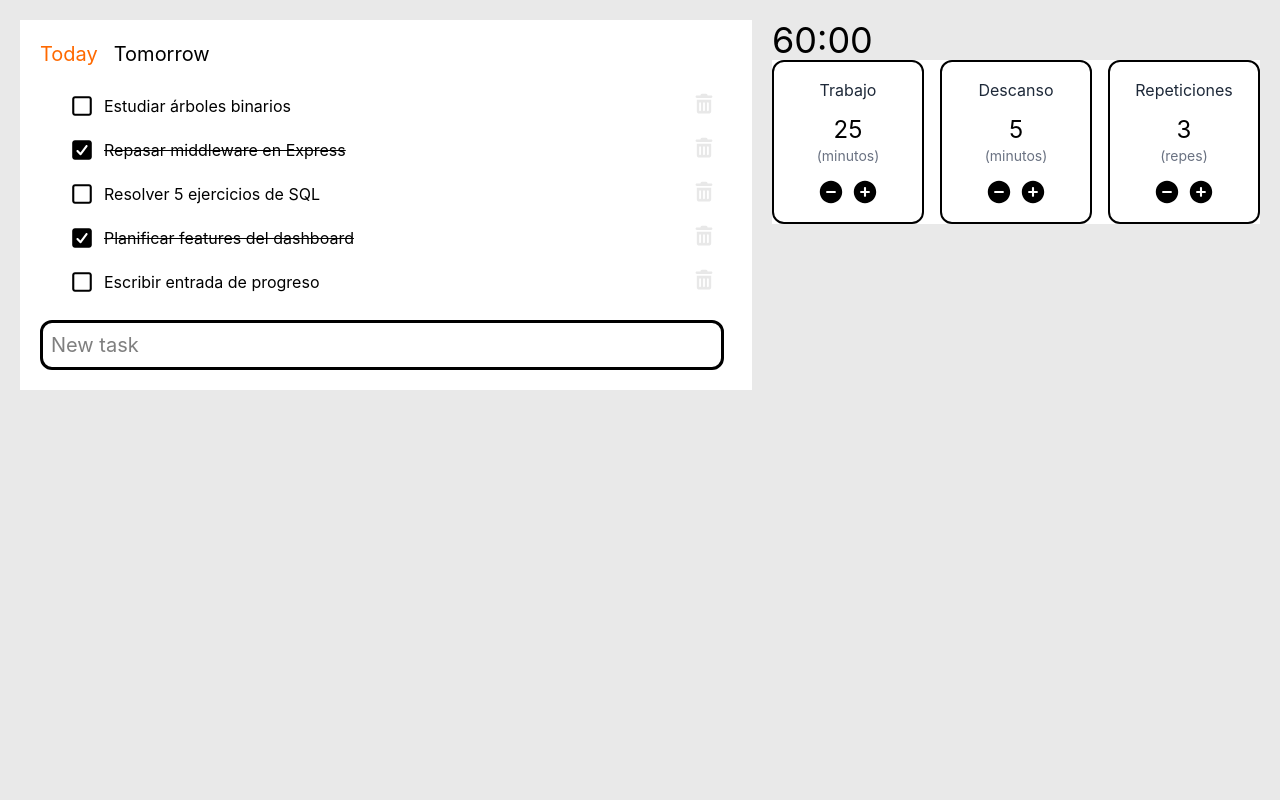
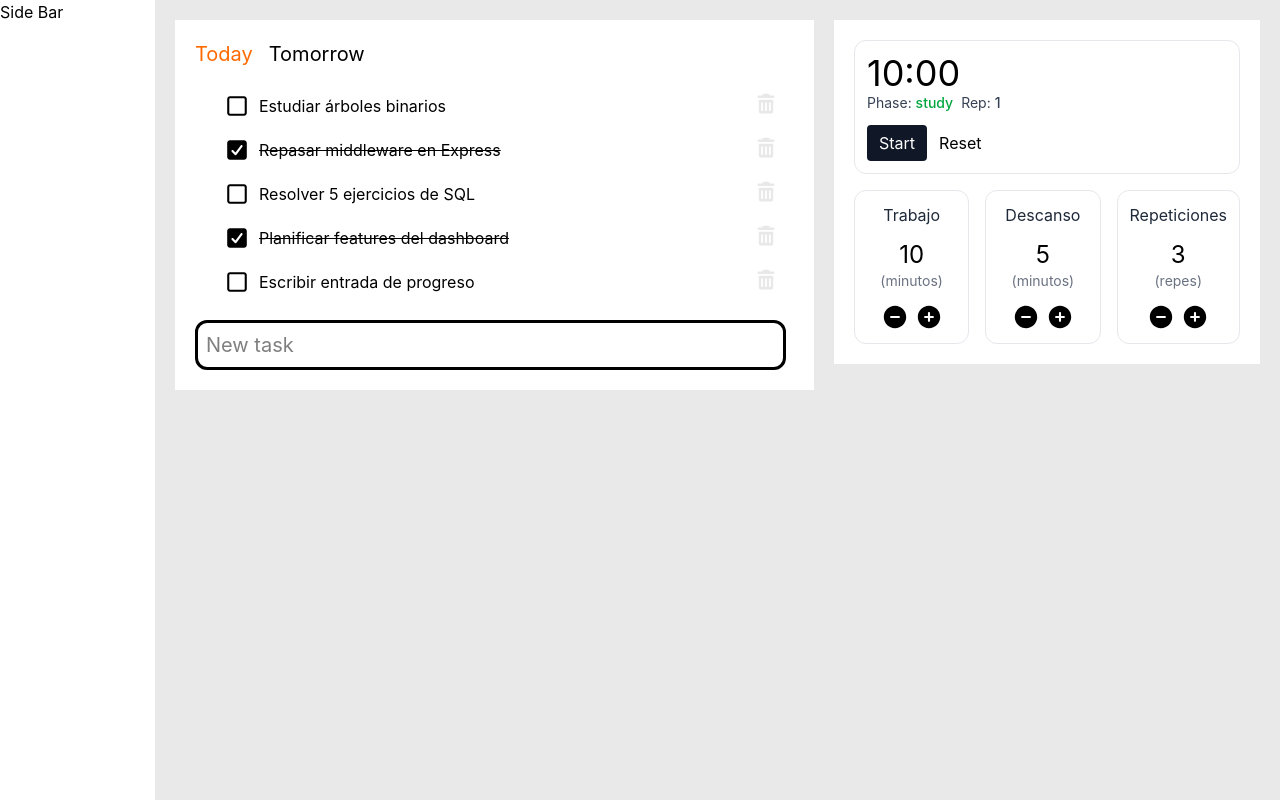
Before and after one commit to s-ricchini/ricchiTracker, a React app in the folder frontend/: page / in a window 1280 px wide. Built offline with nearby package versions, Linux system fonts and the light colour scheme; the HTML template or start-up script is replaced by a standard one.

Commit message:
pomodoro terminado

```diff
--- a/frontend/src/App.jsx
+++ b/frontend/src/App.jsx
@@ -3,17 +3,23 @@ import './App.css'
 import TodoList from './features/todoList/components/TodoList'
 import Pomodoro from './features/pomodoro/components/Pomodoro'
 
+import SideBar from './features/sideBar/SideBar'
 
 function App() {
   return (
-    <div className='flex gap-5 m-5' >
-      <div className='w-3/5'>
-        <TodoList></TodoList>
+    <div className='flex h-screen'>
+      <div className='w-1/8 bg-white'>
+        <SideBar></SideBar>
       </div>
-      <div className='w-2/5'>
-        <Pomodoro></Pomodoro>
+      <div className='flex gap-5 m-5 w-7/8' >
+        <div className='w-3/5'>
+          <TodoList></TodoList>
+        </div>
+        <div className='w-2/5'>
+          <Pomodoro></Pomodoro>
+        </div>
+
       </div>
-
     </div>
   )
 }
--- /dev/null
+++ b/frontend/src/assets/icons/PauseIcon.jsx
@@ -0,0 +1,13 @@
+import { useState } from "react"
+
+function PauseIcon({color,hoverColor,size}){
+
+    const [currentColor,setCurrentColor] = useState(color);
+
+    return(
+        <svg  onMouseEnter={() => {setCurrentColor(hoverColor)}} onMouseLeave={() => {setCurrentColor(color)}} className={`size-${size} hover:cursor-pointer`} xmlns="http://www.w3.org/2000/svg" viewBox="0 0 640 640"><path fill={currentColor} d="M320 576C461.4 576 576 461.4 576 320C576 178.6 461.4 64 320 64C178.6 64 64 178.6 64 320C64 461.4 178.6 576 320 576zM288 256L288 384C288 401.7 273.7 416 256 416C238.3 416 224 401.7 224 384L224 256C224 238.3 238.3 224 256 224C273.7 224 288 238.3 288 256zM416 256L416 384C416 401.7 401.7 416 384 416C366.3 416 352 401.7 352 384L352 256C352 238.3 366.3 224 384 224C401.7 224 416 238.3 416 256z"/></svg>
+    )
+
+}
+
+export default PauseIcon
--- /dev/null
+++ b/frontend/src/assets/icons/StartIcon.jsx
@@ -0,0 +1,14 @@
+import { useState } from "react";
+
+function StartIcon({color,hoverColor,size}){
+
+    const [currentColor,setCurrentColor] = useState(color);
+
+
+    return(
+        <svg onMouseEnter={() => {setCurrentColor(hoverColor)}} onMouseLeave={() => {setCurrentColor(color)}} className={` size-${size} hover:cursor-pointer`} xmlns="http://www.w3.org/2000/svg" viewBox="0 0 640 640"><path fill={currentColor} d="M64 320C64 178.6 178.6 64 320 64C461.4 64 576 178.6 576 320C576 461.4 461.4 576 320 576C178.6 576 64 461.4 64 320zM252.3 211.1C244.7 215.3 240 223.4 240 232L240 408C240 416.7 244.7 424.7 252.3 428.9C259.9 433.1 269.1 433 276.6 428.4L420.6 340.4C427.7 336 432.1 328.3 432.1 319.9C432.1 311.5 427.7 303.8 420.6 299.4L276.6 211.4C269.2 206.9 259.9 206.7 252.3 210.9z"/></svg>
+
+    )
+}
+
+export default StartIcon;
--- a/frontend/src/features/pomodoro/components/ParametroPomodoro.jsx
+++ b/frontend/src/features/pomodoro/components/ParametroPomodoro.jsx
@@ -1,7 +1,7 @@
 import CirclePlus from "../../../assets/icons/CirclePlus";
 import CircleMinus from "../../../assets/icons/CircleMinus"
 
-function ParametroPomodoro({data,contador,setContador}){
+function ParametroPomodoro({data,contador,setContador,reset}){
 
     function incrementCounter(){
         if(contador < data.max){
@@ -12,17 +12,23 @@ function ParametroPomodoro({data,contador,setContador}){
             setContador(0)
         }
 
+        //reinicia el pomodoro
+        reset()
     }
 
     function decrementCounter(){
         if(contador > 0){
             setContador(contador => contador - data.incrementBy)
         }
+
+        //reinicia el pomodoro
+        reset()
+
     }
 
 
     return(
-        <div className="border-2 rounded-xl p-4 flex flex-col items-center justify-center w-1/3 space-y-3">
+        <div className="border border-gray-200 rounded-xl p-3 flex flex-col items-center justify-center w-1/3 space-y-3">
             <h3 className="text-gray-800">{data.title}</h3>
             <div className="flex flex-col items-center">
                 <p className="text-2xl">{contador}</p>
--- a/frontend/src/features/pomodoro/components/Pomodoro.jsx
+++ b/frontend/src/features/pomodoro/components/Pomodoro.jsx
@@ -1,11 +1,15 @@
-import { useState } from "react"
+import {useCallback, useEffect, useState } from "react"
 import ParametroPomodoro from "./ParametroPomodoro"
 import Timer from "./Timer"
+
+//iconos
+import StartIcon from "../../../assets/icons/StartIcon"
+import PauseIcon from "../../../assets/icons/PauseIcon"
 
 function Pomodoro(){
 
     //tiempo de estudio
-    const [study,setStudy] = useState(25)
+    const [study,setStudy] = useState(10)
     const studyData = {title: "Trabajo",unit: "minutos",max:60,incrementBy: 5}
 
     //tiempo de break
@@ -16,15 +20,78 @@ function Pomodoro(){
     const [repes,setRepes] = useState(3)
     const repesData = {title: "Repeticiones",unit: "repes",max:10, incrementBy:1}
 
+
+    const [phase,setPhase] = useState('study')
+
+    const [isRunning,setIsRunning] = useState(false)
+    const [actualTime,setActualTime] = useState(study)
+    const [repsCompleted,setRepsCompleted] = useState(0)
+
+
+    function handlePhaseTransition() {
+        if (phase === 'study') {
+            setPhase('break');
+            setActualTime(breakTime * 60);
+        } else {
+            const nextRep = repsCompleted + 1;
+            if (nextRep >= repes) {
+                reset();
+
+            } else {
+                setRepsCompleted(nextRep);
+                setPhase('study');
+                setActualTime(study * 60);
+            }
+        }
+    }
+
+    function reset() {
+        setIsRunning(false);
+        setPhase('study');
+        setActualTime(study * 60);
+        setRepsCompleted(0);
+    }
+
+    //efecto visual para que cuando se modifica el study el timer lo refleje
+    useEffect(() => {
+        setActualTime(study * 60)
+    },[study])
+
+    // 2. Lógica del Intervalo (Solo resta)
+    useEffect(() => {
+        let interval = null;
+        if (isRunning && actualTime > 0) {
+            interval = setInterval(() => {
+                setActualTime((prev) => prev - 1);
+            }, 1000);
+        }
+        return () => clearInterval(interval);
+    }, [isRunning, actualTime]);
+
+    // 3. Lógica de Cambio de Fase (Se activa cuando el tiempo llega a 0)
+    useEffect(() => {
+        if (actualTime === 0 && isRunning) {
+            handlePhaseTransition();
+        }
+    }, [actualTime, isRunning]);
+
+
     return(
-        <>
-            <Timer secs={3600}></Timer>
-            <div className="flex gap-4 bg-white">
-                <ParametroPomodoro data={studyData} contador={study} setContador={setStudy}></ParametroPomodoro>
-                <ParametroPomodoro data={breakTimeData} contador={breakTime} setContador={setBreakTime}></ParametroPomodoro>
-                <ParametroPomodoro data={repesData} contador={repes} setContador={setRepes}></ParametroPomodoro>
+        <div className="bg-white p-5 space-y-4">
+            <div className="border border-gray-200 rounded-xl p-3 space-y-3">
+                <Timer secs={actualTime} phase={phase} reps ={(repsCompleted + 1)}></Timer>
+                <div className="flex gap-3">
+                    <button onClick={()=>{setIsRunning(prev => !prev)}} className=" py-1.5 px-3 bg-gray-900 text-white rounded hover:bg-amber-500 hover:cursor-pointer"> {isRunning ? "Stop":"Start"}</button>
+                    <button onClick={() => {reset()}} className="hover:cursor-pointer hover:text-amber-500">Reset</button>
+                </div>
             </div>
-        </>
+
+            <div className="flex gap-4">
+                <ParametroPomodoro data={studyData} contador={study} setContador={setStudy} reset={reset}></ParametroPomodoro>
+                <ParametroPomodoro data={breakTimeData} contador={breakTime} setContador={setBreakTime} reset={reset}></ParametroPomodoro>
+                <ParametroPomodoro data={repesData} contador={repes} setContador={setRepes} reset={reset}></ParametroPomodoro>
+            </div>
+        </div>
 
     )
 
--- a/frontend/src/features/pomodoro/components/Timer.jsx
+++ b/frontend/src/features/pomodoro/components/Timer.jsx
@@ -1,4 +1,5 @@
-function Timer({secs}){
+
+function Timer({secs,phase,reps}){
 
     function PrintTime(seconds){
         const minutes = (Math.trunc(seconds / 60)).toString().padStart(2,"0")
@@ -10,7 +11,16 @@ function Timer({secs}){
 
 
     return(
-        <p className="text-4xl">{PrintTime(secs)}</p>
+        <div className="flex flex-col items-baseline">
+            <p className="text-4xl">{PrintTime(secs)}</p>
+
+            <div className="flex gap-2 text-sm text-gray-700">
+                <p>Phase: <span className={phase === "study" ? "text-green-600 font-medium" : "text-red-600 font-medium" }>{phase}</span></p>
+                <p>Rep: <span className="font-medium">{reps}</span></p>
+            </div>
+        </div>
+
+
     )
 
 }
--- /dev/null
+++ b/frontend/src/features/sideBar/SideBar.jsx
@@ -0,0 +1,12 @@
+function SideBar(){
+
+    return(
+        <div className="bg-white">
+            <p>Side Bar</p>
+        </div>
+    )
+
+
+}
+
+export default SideBar
--- a/frontend/src/features/todoList/components/AddTaskForm.jsx
+++ b/frontend/src/features/todoList/components/AddTaskForm.jsx
@@ -19,7 +19,9 @@ function AddTaskForm({handleNewTask}){
             <button type="submit">
                 <CirclePlus color={'black'} hoverColor={"orange"} size={14}></CirclePlus>
             </button>
+
         </form>
+
 
 
 
```
